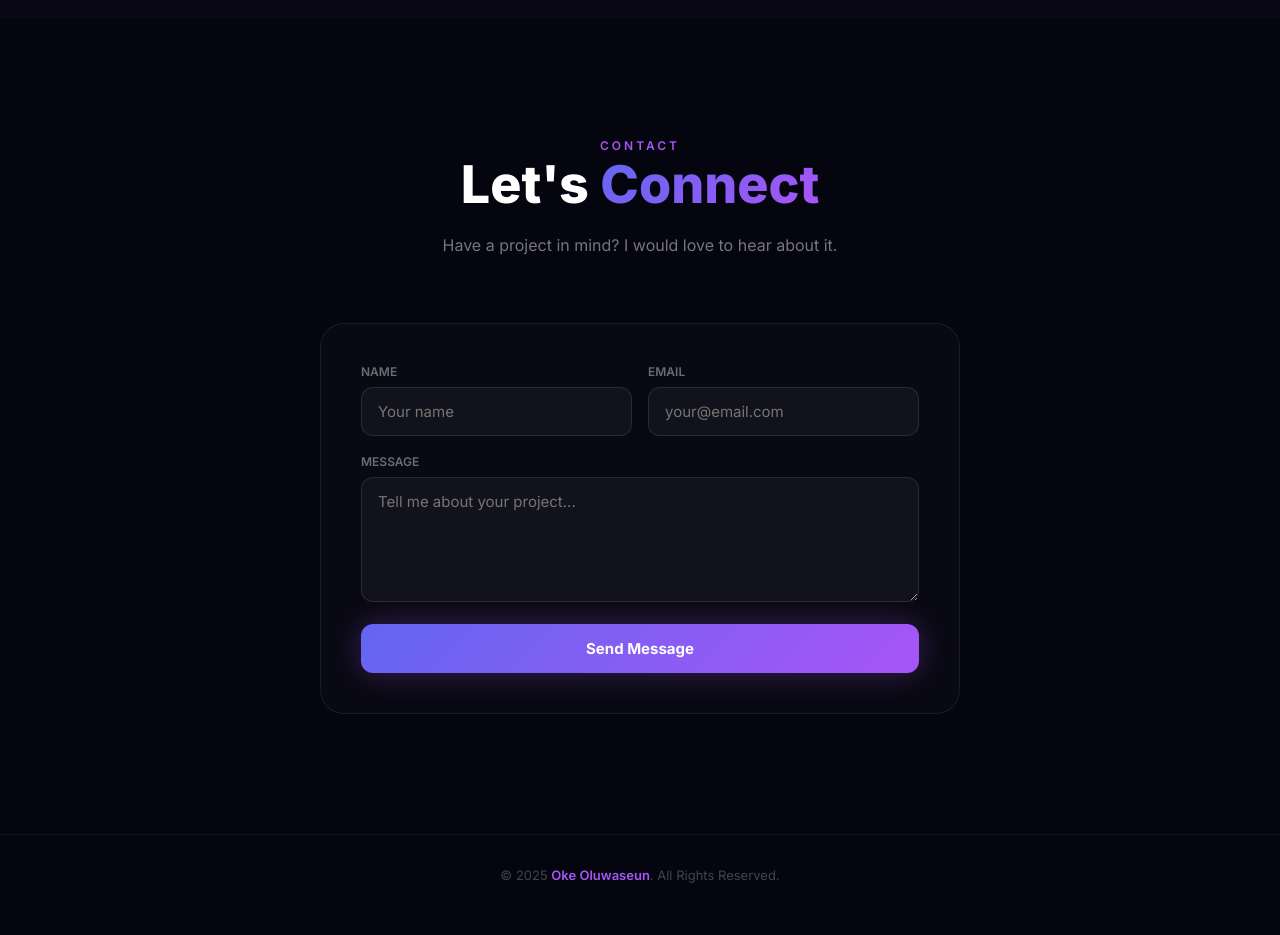
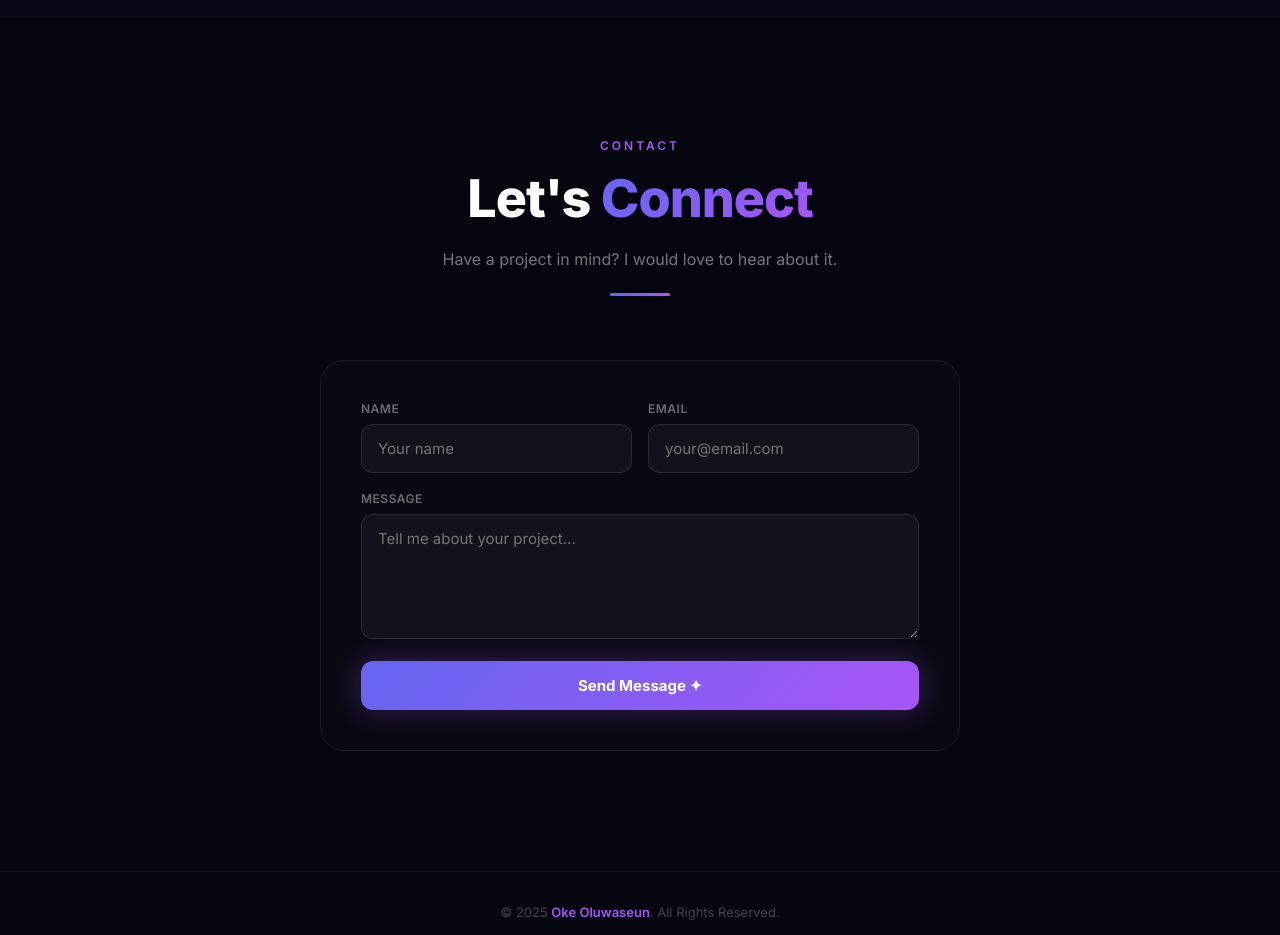
Before and after one commit to heropaulexy79/my-portfolio, a React (Vite) app: page / in a window 1280 px wide. Shown: the part 2740-3675 px from the top of the page. Built offline with nearby package versions, Linux system fonts and the light colour scheme.

Commit message:
updated working contact form

```diff
--- a/src/components/Contact.jsx
+++ b/src/components/Contact.jsx
@@ -1,60 +1,166 @@
 import { useState } from 'react';
 import AnimSection from './AnimSection';
-const inp = { width:'100%', background:'rgba(255,255,255,0.04)', border:'1px solid rgba(255,255,255,0.1)', borderRadius:12, padding:'14px 16px', color:'white', fontSize:15, fontFamily:'inherit', outline:'none', transition:'border-color 0.2s', boxSizing:'border-box' };
+
+const FORMSPREE_URL = 'https://formspree.io/f/xpqyaakw'; // 👈 replace this
+
+const inp = {
+  width: '100%',
+  background: 'rgba(255,255,255,0.04)',
+  border: '1px solid rgba(255,255,255,0.1)',
+  borderRadius: 12,
+  padding: '14px 16px',
+  color: 'white',
+  fontSize: 15,
+  fontFamily: 'inherit',
+  outline: 'none',
+  transition: 'border-color 0.2s',
+  boxSizing: 'border-box',
+};
+
 export default function Contact() {
-  const [form, setForm] = useState({ name:'', email:'', message:'' });
-  const [sent, setSent] = useState(false);
-  const update = (k) => (e) => setForm(f => ({ ...f, [k]: e.target.value }));
-  const submit = () => {
-    if (form.name && form.email && form.message) {
-      setSent(true); setForm({ name:'', email:'', message:'' });
-      setTimeout(() => setSent(false), 4000);
+  const [form, setForm] = useState({ name: '', email: '', message: '' });
+  const [status, setStatus] = useState('idle'); // idle | sending | success | error
+
+  const update = (k) => (e) => setForm((f) => ({ ...f, [k]: e.target.value }));
+
+  const submit = async () => {
+    if (!form.name || !form.email || !form.message) return;
+    setStatus('sending');
+    try {
+      const res = await fetch(FORMSPREE_URL, {
+        method: 'POST',
+        headers: { 'Content-Type': 'application/json', Accept: 'application/json' },
+        body: JSON.stringify({ name: form.name, email: form.email, message: form.message }),
+      });
+      if (res.ok) {
+        setStatus('success');
+        setForm({ name: '', email: '', message: '' });
+      } else {
+        setStatus('error');
+      }
+    } catch {
+      setStatus('error');
     }
   };
+
   return (
-    <section id="contact" style={{ padding:'120px 40px' }}>
-      <div style={{ maxWidth:640, margin:'0 auto' }}>
+    <section id="contact" style={{ padding: '120px 40px' }}>
+      <div style={{ maxWidth: 640, margin: '0 auto' }}>
         <AnimSection>
-          <div style={{ textAlign:'center', marginBottom:64 }}>
-            <p style={{ fontSize:12, letterSpacing:3, color:'#a855f7', textTransform:'uppercase', fontWeight:600 }}>Contact</p>
-            <h2 style={{ fontSize:'clamp(32px,5vw,52px)', fontWeight:800, margin:'0 0 16px' }}>
-              {"Let's "}<span style={{ background:'linear-gradient(135deg,#6366f1,#a855f7)', WebkitBackgroundClip:'text', WebkitTextFillColor:'transparent' }}>Connect</span>
+          <div style={{ textAlign: 'center', marginBottom: 64 }}>
+            <div style={{ fontSize: 12, letterSpacing: 3, color: '#a855f7', textTransform: 'uppercase', marginBottom: 14, fontWeight: 600 }}>Contact</div>
+            <h2 style={{ fontSize: 'clamp(32px,5vw,52px)', fontWeight: 800, margin: '0 0 16px', letterSpacing: -1 }}>
+              {"Let's "}
+              <span style={{ background: 'linear-gradient(135deg,#6366f1,#a855f7)', WebkitBackgroundClip: 'text', WebkitTextFillColor: 'transparent' }}>Connect</span>
             </h2>
-            <p style={{ color:'rgba(255,255,255,0.45)', fontSize:16, lineHeight:1.7, margin:0 }}>Have a project in mind? I would love to hear about it.</p>
+            <p style={{ color: 'rgba(255,255,255,0.45)', fontSize: 16, lineHeight: 1.7, margin: 0 }}>
+              Have a project in mind? I would love to hear about it.
+            </p>
+            <div style={{ width: 60, height: 3, background: 'linear-gradient(90deg,#6366f1,#a855f7)', margin: '20px auto 0', borderRadius: 2 }} />
           </div>
         </AnimSection>
+
         <AnimSection delay={0.1}>
-          <div style={{ background:'rgba(255,255,255,0.02)', border:'1px solid rgba(255,255,255,0.07)', borderRadius:24, padding:40 }}>
-            {sent ? (
-              <div style={{ textAlign:'center', padding:'40px 0' }}>
-                <div style={{ fontSize:56, marginBottom:16 }}>✅</div>
-                <h3 style={{ color:'#a855f7', margin:'0 0 8px', fontSize:22 }}>Message Sent!</h3>
-                <p style={{ color:'rgba(255,255,255,0.5)', margin:0 }}>I will get back to you as soon as possible.</p>
+          <div style={{ background: 'rgba(255,255,255,0.02)', border: '1px solid rgba(255,255,255,0.07)', borderRadius: 24, padding: 40 }}>
+
+            {/* Success state */}
+            {status === 'success' && (
+              <div style={{ textAlign: 'center', padding: '40px 0' }}>
+                <div style={{ fontSize: 56, marginBottom: 16 }}>✅</div>
+                <h3 style={{ color: '#a855f7', margin: '0 0 8px', fontSize: 22 }}>Message Sent!</h3>
+                <p style={{ color: 'rgba(255,255,255,0.5)', margin: '0 0 24px' }}>
+                  Thanks for reaching out. I will get back to you soon.
+                </p>
+                <button
+                  onClick={() => setStatus('idle')}
+                  style={{ background: 'none', border: '1px solid rgba(168,85,247,0.4)', borderRadius: 100, padding: '10px 24px', color: '#a855f7', cursor: 'pointer', fontFamily: 'inherit', fontSize: 14, fontWeight: 600 }}
+                >
+                  Send another message
+                </button>
               </div>
-            ) : (
-              <div style={{ display:'flex', flexDirection:'column', gap:18 }}>
-                <div style={{ display:'grid', gridTemplateColumns:'1fr 1fr', gap:16 }}>
+            )}
+
+            {/* Error state */}
+            {status === 'error' && (
+              <div style={{ background: 'rgba(239,68,68,0.1)', border: '1px solid rgba(239,68,68,0.3)', borderRadius: 12, padding: '14px 18px', marginBottom: 20, color: '#fca5a5', fontSize: 14 }}>
+                Something went wrong. Please try again or email me directly.
+              </div>
+            )}
+
+            {/* Form */}
+            {status !== 'success' && (
+              <div style={{ display: 'flex', flexDirection: 'column', gap: 18 }}>
+                <div style={{ display: 'grid', gridTemplateColumns: '1fr 1fr', gap: 16 }}>
                   <div>
-                    <label style={{ fontSize:12, fontWeight:600, color:'rgba(255,255,255,0.4)', display:'block', marginBottom:8 }}>NAME</label>
-                    <input value={form.name} onChange={update('name')} placeholder="Your name" style={inp} onFocus={(e)=>e.target.style.borderColor='#a855f7'} onBlur={(e)=>e.target.style.borderColor='rgba(255,255,255,0.1)'} />
+                    <label style={{ fontSize: 12, fontWeight: 600, color: 'rgba(255,255,255,0.4)', display: 'block', marginBottom: 8, letterSpacing: 0.5 }}>NAME</label>
+                    <input
+                      value={form.name}
+                      onChange={update('name')}
+                      placeholder="Your name"
+                      style={inp}
+                      onFocus={(e) => (e.target.style.borderColor = '#a855f7')}
+                      onBlur={(e) => (e.target.style.borderColor = 'rgba(255,255,255,0.1)')}
+                    />
                   </div>
                   <div>
-                    <label style={{ fontSize:12, fontWeight:600, color:'rgba(255,255,255,0.4)', display:'block', marginBottom:8 }}>EMAIL</label>
-                    <input value={form.email} onChange={update('email')} placeholder="your@email.com" style={inp} onFocus={(e)=>e.target.style.borderColor='#a855f7'} onBlur={(e)=>e.target.style.borderColor='rgba(255,255,255,0.1)'} />
+                    <label style={{ fontSize: 12, fontWeight: 600, color: 'rgba(255,255,255,0.4)', display: 'block', marginBottom: 8, letterSpacing: 0.5 }}>EMAIL</label>
+                    <input
+                      value={form.email}
+                      onChange={update('email')}
+                      placeholder="your@email.com"
+                      type="email"
+                      style={inp}
+                      onFocus={(e) => (e.target.style.borderColor = '#a855f7')}
+                      onBlur={(e) => (e.target.style.borderColor = 'rgba(255,255,255,0.1)')}
+                    />
                   </div>
                 </div>
+
                 <div>
-                  <label style={{ fontSize:12, fontWeight:600, color:'rgba(255,255,255,0.4)', display:'block', marginBottom:8 }}>MESSAGE</label>
-                  <textarea value={form.message} onChange={update('message')} placeholder="Tell me about your project..." rows={5} style={{ ...inp, resize:'vertical' }} onFocus={(e)=>e.target.style.borderColor='#a855f7'} onBlur={(e)=>e.target.style.borderColor='rgba(255,255,255,0.1)'} />
+                  <label style={{ fontSize: 12, fontWeight: 600, color: 'rgba(255,255,255,0.4)', display: 'block', marginBottom: 8, letterSpacing: 0.5 }}>MESSAGE</label>
+                  <textarea
+                    value={form.message}
+                    onChange={update('message')}
+                    placeholder="Tell me about your project..."
+                    rows={5}
+                    style={{ ...inp, resize: 'vertical' }}
+                    onFocus={(e) => (e.target.style.borderColor = '#a855f7')}
+                    onBlur={(e) => (e.target.style.borderColor = 'rgba(255,255,255,0.1)')}
+                  />
                 </div>
-                <button data-hover onClick={submit} style={{ padding:15, borderRadius:12, border:'none', cursor:'pointer', fontWeight:700, fontSize:15, background:'linear-gradient(135deg,#6366f1,#a855f7)', color:'white', boxShadow:'0 0 30px rgba(168,85,247,0.3)', transition:'all 0.3s', fontFamily:'inherit' }} onMouseEnter={(e)=>{ e.currentTarget.style.transform='translateY(-2px)'; e.currentTarget.style.boxShadow='0 0 50px rgba(168,85,247,0.5)'; }} onMouseLeave={(e)=>{ e.currentTarget.style.transform='none'; e.currentTarget.style.boxShadow='0 0 30px rgba(168,85,247,0.3)'; }}>
-                  Send Message
+
+                <button
+                  data-hover
+                  onClick={submit}
+                  disabled={status === 'sending'}
+                  style={{
+                    padding: 15, borderRadius: 12, border: 'none', cursor: status === 'sending' ? 'not-allowed' : 'pointer',
+                    fontWeight: 700, fontSize: 15,
+                    background: status === 'sending' ? 'rgba(168,85,247,0.4)' : 'linear-gradient(135deg,#6366f1,#a855f7)',
+                    color: 'white',
+                    boxShadow: '0 0 30px rgba(168,85,247,0.3)',
+                    transition: 'all 0.3s',
+                    fontFamily: 'inherit',
+                    display: 'flex', alignItems: 'center', justifyContent: 'center', gap: 8,
+                  }}
+                  onMouseEnter={(e) => { if (status !== 'sending') { e.currentTarget.style.transform = 'translateY(-2px)'; e.currentTarget.style.boxShadow = '0 0 50px rgba(168,85,247,0.5)'; } }}
+                  onMouseLeave={(e) => { e.currentTarget.style.transform = 'none'; e.currentTarget.style.boxShadow = '0 0 30px rgba(168,85,247,0.3)'; }}
+                >
+                  {status === 'sending' ? (
+                    <>
+                      <div style={{ width: 16, height: 16, border: '2px solid rgba(255,255,255,0.3)', borderTop: '2px solid white', borderRadius: '50%', animation: 'spin 0.8s linear infinite' }} />
+                      Sending...
+                    </>
+                  ) : (
+                    'Send Message ✦'
+                  )}
                 </button>
               </div>
             )}
           </div>
         </AnimSection>
       </div>
+      <style>{`@keyframes spin { to { transform: rotate(360deg) } }`}</style>
     </section>
   );
 }
```
